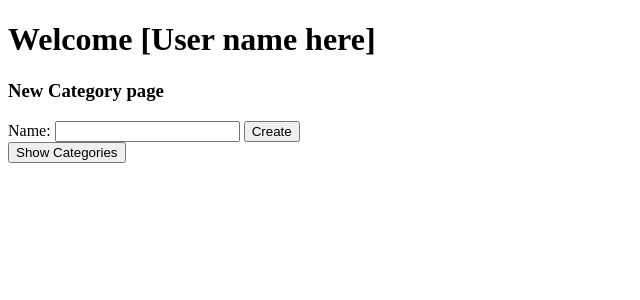
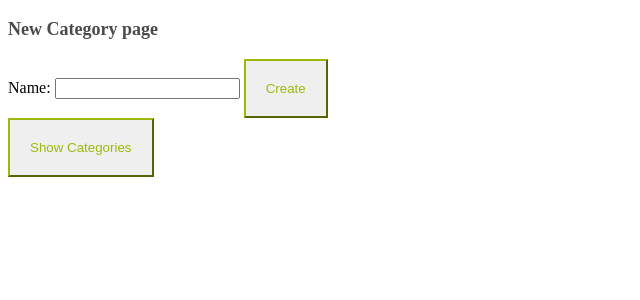
Before and after one commit to church617/FSND-Item-Catalog, a Flask app: page /category/new in a window 1280 px wide. Shown: the top 300 px of the page, without its empty margins (0-640 px from the left). Run offline with Flask 2, Linux system fonts and the light colour scheme; a user stored in the database is signed in.

Commit message:
Add css stylesheet

```diff
--- /dev/null
+++ b/css/styles.css
@@ -0,0 +1,47 @@
+header {
+    display: flex;
+    flex-wrap: wrap;
+}
+
+h1 {
+	font-family: "Helvetica Neue Light", Roboto, Helvetica, Arial, sans-serif;
+	font-size: 50px;
+	color: #ff0000;
+	line-height: 60px;
+	font-weight: 300;
+}
+
+h3 {
+	font-size: 18px;
+	color: #4A4A4A;
+	line-height: 23px;
+}
+
+ p {
+ 	font-family: "Helvetica Neue", Roboto, Helvetica, Arial, sans-serif;
+ 	font-size: 16px;
+ 	color: #7B7573;
+ 	line-height: 24px;
+ 	font-weight: 400;
+ }
+
+ .padding-top {
+	padding-top: 30px;
+}
+.padding-bottom {
+	padding-bottom: 30px;
+}
+.margin-right {
+	margin-right: 30px;
+}
+.padding-none {
+	padding: 0;
+}
+
+button {
+	padding: 20px;
+	margin: 0;
+	border-color: #9FB80A;
+	border-width: 2px;
+	color: #9FB80A;;
+}
--- a/templates/category.html
+++ b/templates/category.html
@@ -1,12 +1,8 @@
 <!DOCTYPE html>
 <html>
 	<head>
+		<link rel="stylesheet" type = "text/css" href="./css/styles.css">
 		<h1> Welcome </h1>
-			<a href="{{url_for('showUsers')}}">
-				<button class="button" id="users">
-					Users
-				</button>
-			</a>
 			<a href="{{url_for('gdisconnect')}}">
 				<button class="button" id="logout">
 					Logout
--- a/templates/createitem.html
+++ b/templates/createitem.html
@@ -1,6 +1,6 @@
 <!DOCTYPE html>
 <html>
-
+<link rel="stylesheet" href="./css/styles.css">
 	<body>
 		<div>
 			<h3>Create Item page</h3>
--- a/templates/deleteCategory.html
+++ b/templates/deleteCategory.html
@@ -1,7 +1,7 @@
 <!DOCTYPE html>
 <html>
 	<head>
-		<h1> </h1>
+		<link rel="stylesheet" href="./css/styles.css">
 	</head>
 
 
--- a/templates/deleteitem.html
+++ b/templates/deleteitem.html
@@ -1,6 +1,6 @@
 <!DOCTYPE html>
 <html>
-
+	<link rel="stylesheet" href="./css/styles.css">
 	<body>
 		<div>
 			<h3>Delete Item page</h3>
--- a/templates/editCategory.html
+++ b/templates/editCategory.html
@@ -1,7 +1,7 @@
 <html>
 
 <body>
-
+<link rel="stylesheet" href="./css/styles.css">
 <h1> Edit Category </h1>
 
 
--- a/templates/edititem.html
+++ b/templates/edititem.html
@@ -1,5 +1,6 @@
 <!DOCTYPE html>
 <html>
+<link rel="stylesheet" href="./css/styles.css">
 
 	<body>
 		<div>
--- a/templates/item.html
+++ b/templates/item.html
@@ -1,6 +1,7 @@
 <!DOCTYPE html>
 <html>
 	<head>
+		<link rel="stylesheet" href="./css/styles.css">
 		<h1> {{category.name}}</h1>
 		<h2>Items</h2>
 	</head>
--- a/templates/newCategory.html
+++ b/templates/newCategory.html
@@ -1,7 +1,7 @@
 <!DOCTYPE html>
 <html>
 	<head>
-		<h1> Welcome [User name here]</h1>
+		<link rel="stylesheet" href="./css/styles.css">
 	</head>
 
 
--- a/templates/publicCategory.html
+++ b/templates/publicCategory.html
@@ -1,6 +1,7 @@
 <!DOCTYPE html>
 <html>
 	<head>
+		<link rel="stylesheet" href="./css/styles.css">
 		<h1> Welcome </h1>
 		<a href="{{url_for('login')}}">
 				<button class="button" id="login">
--- a/templates/publicItem.html
+++ b/templates/publicItem.html
@@ -1,6 +1,7 @@
 <!DOCTYPE html>
 <html>
 	<head>
+		<link rel="stylesheet" href="./css/styles.css">
 		<h1> {{category.name}}</h1>
 		<h2>Items</h2>
 	</head>
--- a/templates/users.html
+++ b/templates/users.html
@@ -1,7 +1,7 @@
 <!DOCTYPE html>
 <html>
 	<head>
-		<h1> Welcome </h1>
+		<link rel="stylesheet" href="./css/styles.css">
 	</head>
 
 	<body>
```
Also changed, not shown: 1 other file.
